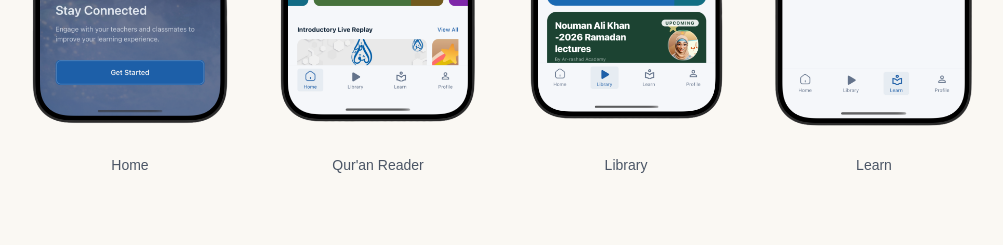
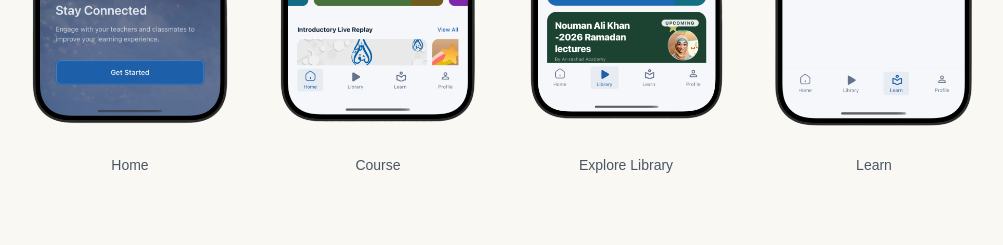
Before and after one commit to geodevcodes/ar-rashad-web, a Next.js app: page / in a window 1280 px wide. Shown: the part 2518-2763 px from the top of the page, without its empty margins (138-1141 px from the left). Built offline with nearby package versions, Linux system fonts and the light colour scheme; no server answers.

Commit message:
fix: update screenshot labels in Showcase component for clarity

```diff
--- a/components/Showcase.tsx
+++ b/components/Showcase.tsx
@@ -221,8 +221,8 @@ export default function Showcase() {
           {/* Screenshot placeholders */}
           {[
             { label: "Home", imageUrl: "/showcase/showcase3.png" },
-            { label: "Qur'an Reader", imageUrl: "/showcase/showcase8.png" },
-            { label: "Library", imageUrl: "/showcase/showcase7.png" },
+            { label: "Course", imageUrl: "/showcase/showcase8.png" },
+            { label: "Explore Library", imageUrl: "/showcase/showcase7.png" },
             { label: "Learn", imageUrl: "/showcase/showcase4.png" },
           ].map((screen, idx) => (
             <div key={idx} className="text-center">
```
